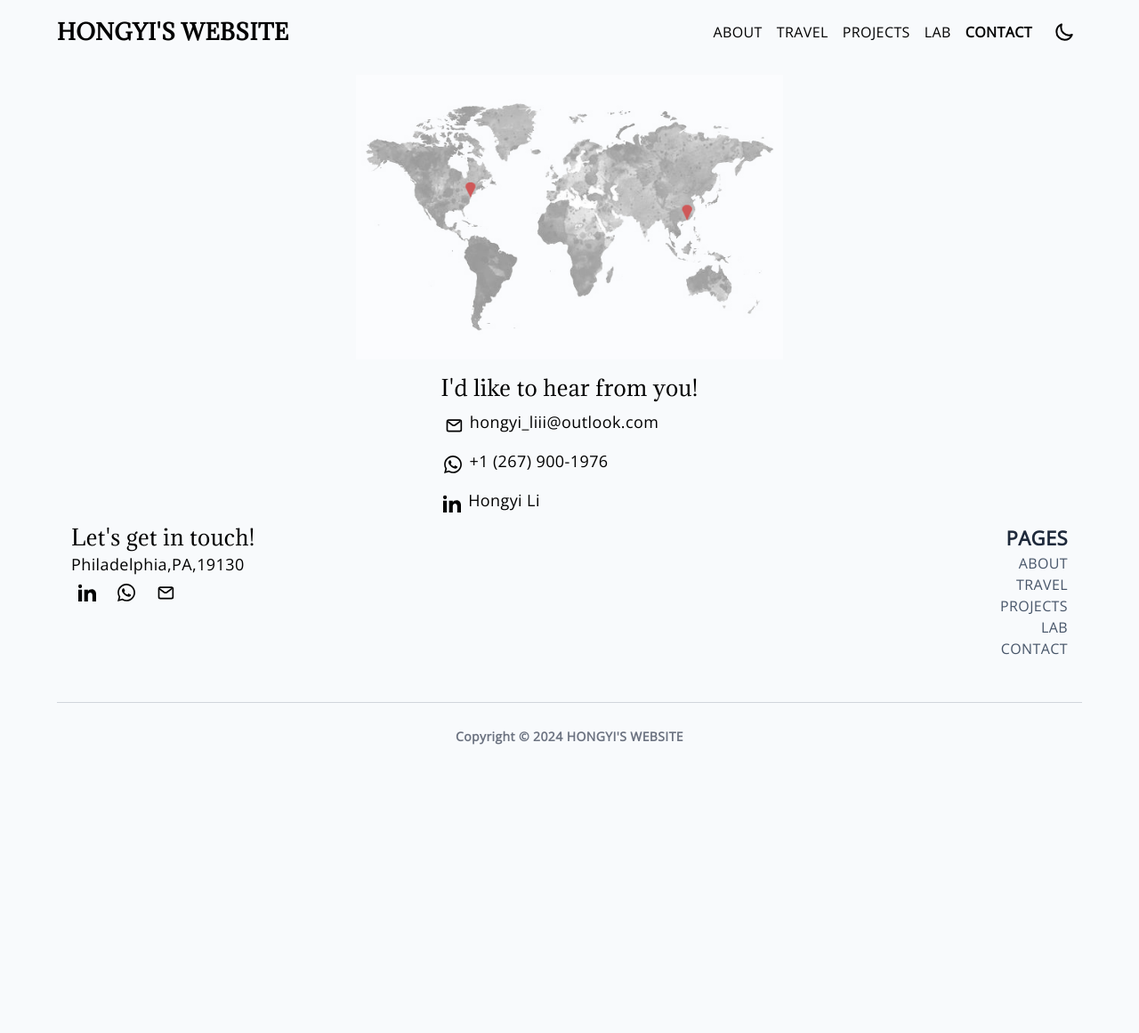
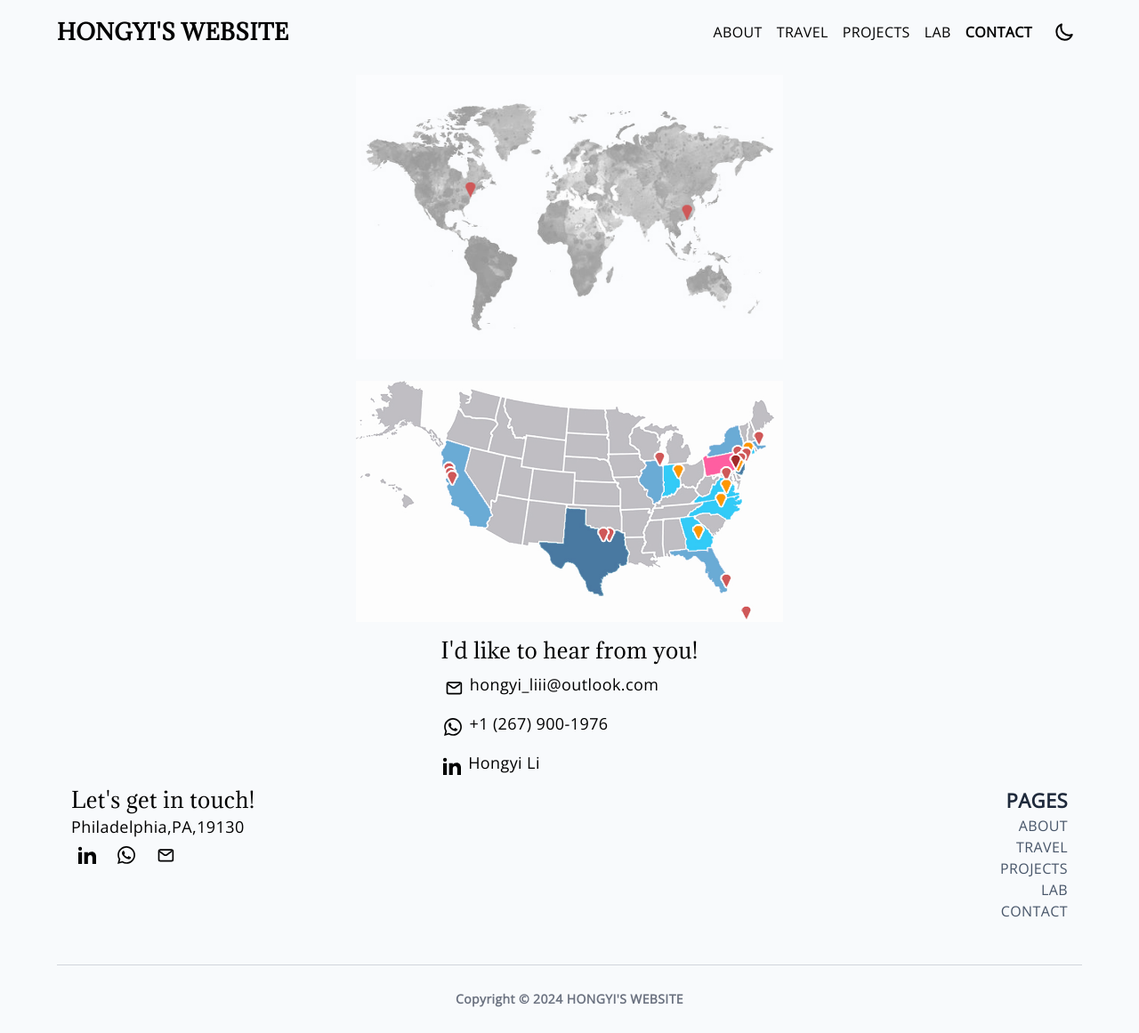
Before and after one commit to hongyili-hl/hongyili-hl.github.io, a Jekyll site: the page built from tags.md, in a window 1280 px wide. Shown: the whole page at 89% size. Built offline with Jekyll 4.4.1, drawn with Linux system fonts in a browser that asks for light colours; before the commit the page ends 900 px from its top, so only the background shows below that.

Commit message:
Update contact.html

```diff
--- a/_layouts/contact.html
+++ b/_layouts/contact.html
@@ -4,6 +4,10 @@
 
 <div class="flex justify-center py-1 md:py-6">
   <img src="/assets/images/Map.jpg" alt="" class="basis-2/6  w-11/12 md:w-5/12 p-2 md:px-0" oncontextmenu="return false" ondragstart="return false" style="-webkit-touch-callout: none;-webkit-user-select: none;-moz-user-select: none;-ms-user-select: none;user-select: none">
+</div>
+
+<div class="flex justify-center py-1 md:py-6">
+  <img src="/assets/images/Footprint Map.jpg" alt="" class="basis-2/6  w-11/12 md:w-5/12 p-2 md:px-0" oncontextmenu="return false" ondragstart="return false" style="-webkit-touch-callout: none;-webkit-user-select: none;-moz-user-select: none;-ms-user-select: none;user-select: none">
 </div>
 <div class="flex justify-center py-1 md:py-6">
   <h5 class="text-2xl">{{ site.data[site.lang].footer.title | default: "I'd like to hear from you!" |
```
